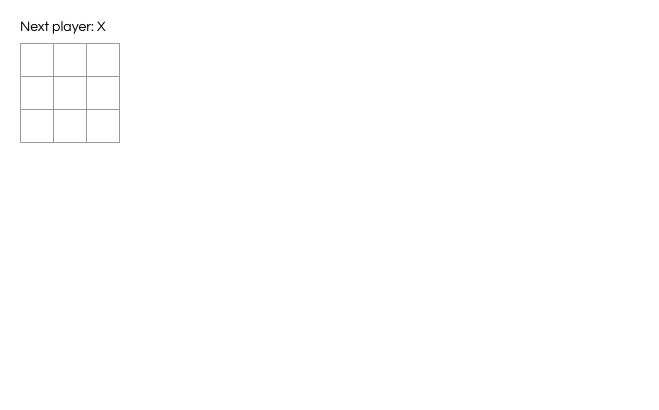
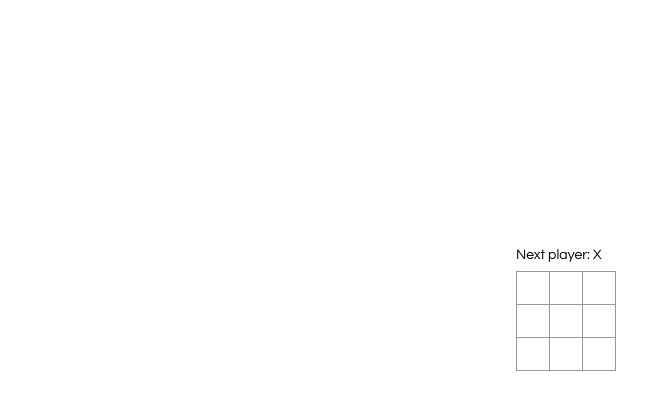
Before and after one commit to Azzla/react-app, a React app: page / in a window 1280 px wide. Shown: the whole page, without its empty margins (0-659 px from the left). Built offline with nearby package versions, Linux system fonts and the light colour scheme.

Commit message:
changed board position slightly

```diff
--- a/src/index.css
+++ b/src/index.css
@@ -43,6 +43,8 @@ ol, ul {
 .game {
   display: flex;
   flex-direction: row;
+  margin-left: 40%;
+  margin-top: 20%;
 }
 
 .game-info {
```
